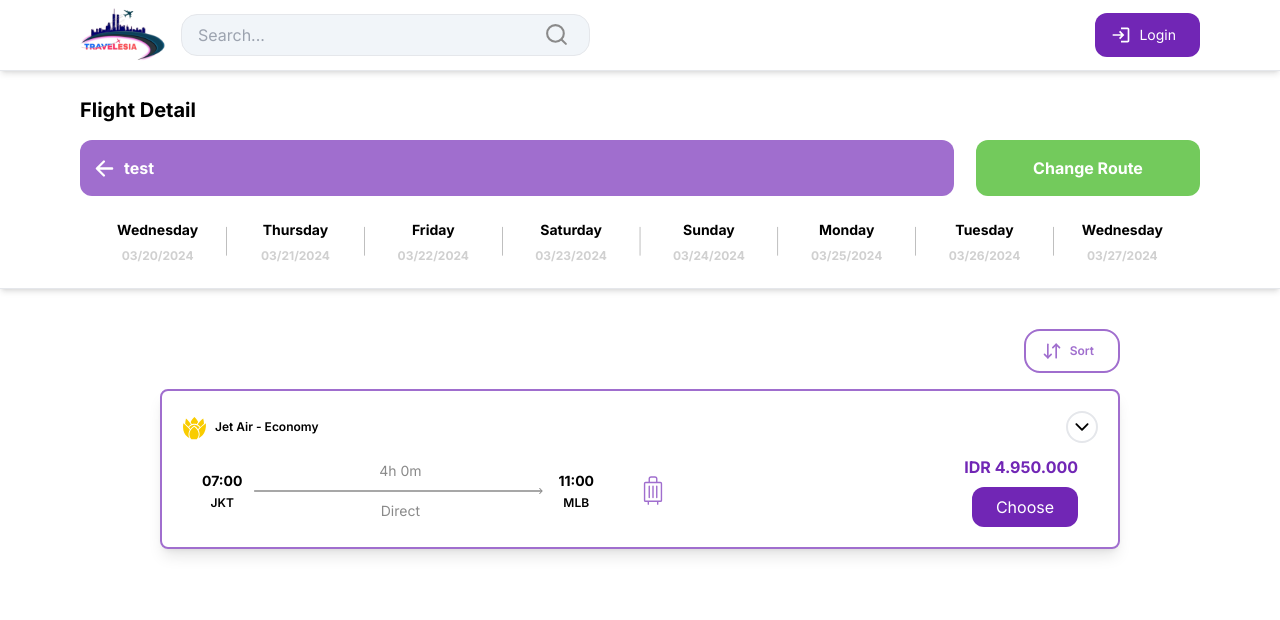
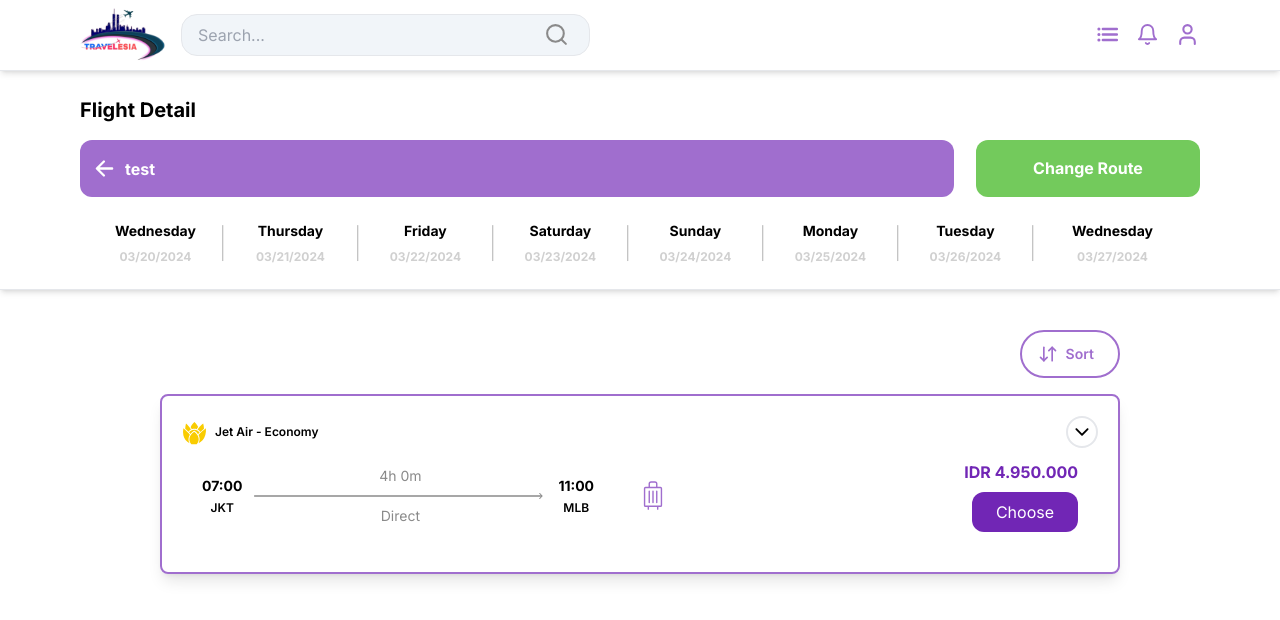
Before and after one commit to arfindwio/Travelesia-FE, a Next.js app: page /flight in a window 1280 px wide. Shown: the top 620 px of the page. Built offline with nearby package versions, Linux system fonts and the light colour scheme.

Commit message:
feat: update FlightCard

```diff
--- a/package.json
+++ b/package.json
@@ -9,6 +9,9 @@
     "lint": "next lint"
   },
   "dependencies": {
+    "@emotion/react": "^11.11.4",
+    "@emotion/styled": "^11.11.0",
+    "@mui/material": "^5.15.14",
     "next": "14.1.3",
     "react": "^18",
     "react-dom": "^18",
--- a/src/app/flight/page.tsx
+++ b/src/app/flight/page.tsx
@@ -14,9 +14,9 @@ const Flight = () => {
       <div className="flex w-full flex-col gap-4 border-b bg-neutral-5 px-20 pb-4 pt-24 shadow-md">
         <h1 className="text-xl font-bold">Flight Detail</h1>
         <div className="flex justify-between gap-4">
-          <div className="relative flex w-[78%] items-center rounded-xl bg-primary-3 px-3 py-4 text-neutral-5">
-            <IoArrowBack size={25} className="absolute left-3 top-4" />
-            <p className="pl-8 text-base font-bold">test</p>
+          <div className="flex w-[78%] items-center rounded-xl bg-primary-3 px-3 py-4 text-neutral-5">
+            <IoArrowBack size={25} />
+            <p className="pl-2 text-base font-bold">test</p>
           </div>
           <Link href="/" className="w-[20%] rounded-xl bg-alert-green px-3 py-4 text-center text-base font-bold text-neutral-5">
             Change Route
--- a/src/components/Card/FlightCard.tsx
+++ b/src/components/Card/FlightCard.tsx
@@ -1,24 +1,31 @@
 "use client";
 
 import Image from "next/image";
+import { useState } from "react";
 
 // Icons
 import { GiLotus } from "react-icons/gi";
-import { IoIosArrowDown } from "react-icons/io";
+import { IoIosArrowDown, IoIosArrowUp } from "react-icons/io";
 import { PiSuitcaseRollingLight } from "react-icons/pi";
 
-const FlightCard = () => {
+const FlightCard: React.FC = () => {
+  const [flightDetail, setFlightDetail] = useState<boolean>(false);
   return (
     <>
-      <div className="rounded-lg border-2 border-primary-3 p-5 shadow-lg">
-        <div className="flex flex-col gap-3">
+      <div className="group rounded-lg border-2 border-primary-3 p-5 shadow-lg">
+        <div
+          className="flex cursor-pointer flex-col gap-3 pb-5"
+          onClick={() => {
+            setFlightDetail(!flightDetail);
+          }}
+        >
           <div className="flex justify-between">
             <div className="flex w-2/3 items-center gap-2">
               <GiLotus size={25} className="text-alert-yellow" />
               <p className="text-xs font-semibold">Jet Air - Economy</p>
             </div>
-            <div className="cursor-pointer rounded-full border-2 p-1">
-              <IoIosArrowDown size={20} className="font-semibold" />
+            <div className="cursor-pointer rounded-full border-2 p-1 hover:border-primary-3 group-hover:border-primary-3">
+              {flightDetail ? <IoIosArrowUp size={20} className="font-semibold" /> : <IoIosArrowDown size={20} className="font-semibold" />}
             </div>
           </div>
           <div className="flex justify-between px-5">
@@ -44,6 +51,40 @@ const FlightCard = () => {
             </div>
           </div>
         </div>
+        {flightDetail ? (
+          <div className="flex flex-col gap-2 border-t-2 border-neutral-3 px-4 py-6">
+            <div className="flex flex-col pb-2">
+              <h5 className="mb-2 text-sm font-bold text-primary">Flight Detail</h5>
+              <div className="flex items-center justify-between">
+                <h5 className="text-base font-bold text-primary">07:00</h5>
+                <p className="text-sm font-bold text-primary-3">Departure</p>
+              </div>
+              <p className="text-sm font-normal">03 Maret 2023</p>
+              <p className="text-sm font-medium">Soekarno Hatta - Terminal 1A Domestik</p>
+            </div>
+            <div className="mx-auto w-[40%] border-b-2 border-neutral-4"></div>
+            <div className="flex items-center gap-3 px-4 py-2">
+              <GiLotus size={25} className="text-alert-yellow" />
+              <div className="flex flex-col">
+                <h5 className="text-sm font-bold">Jet Air - Economy</h5>
+                <h5 className="mb-3 text-sm font-bold">JT - 203</h5>
+                <p className="text-xs font-semibold">Information :</p>
+                <p className="text-sm font-normal">Baggage 20 kg</p>
+                <p className="text-sm font-normal">Cabin baggage 7 kg</p>
+                <p className="text-sm font-normal">In Flight Entertainment</p>
+              </div>
+            </div>
+            <div className="mx-auto w-[40%] border-b-2 border-neutral-4"></div>
+            <div className="flex flex-col pt-2">
+              <div className="flex items-center justify-between">
+                <h5 className="text-base font-bold text-primary">11:00</h5>
+                <p className="text-sm font-bold text-primary-3">Arrival</p>
+              </div>
+              <p className="text-sm font-normal">03 Maret 2023</p>
+              <p className="text-sm font-medium">Melbourne International Airport</p>
+            </div>
+          </div>
+        ) : null}
       </div>
     </>
   );
--- a/src/components/FilterButton/DateFilterButton.tsx
+++ b/src/components/FilterButton/DateFilterButton.tsx
@@ -19,19 +19,19 @@ const DateFilterButton = () => {
   }
 
   return (
-    <div className="flex w-full items-center gap-2 px-5">
+    <div className="flex w-full items-center px-5">
       {dates.map((date, index) => {
         const formattedDate = date.toLocaleDateString("en-US", { weekday: "long", year: "numeric", month: "2-digit", day: "2-digit" });
         const [dayName, monthDate] = formattedDate.split(", ");
         return (
-          <>
-            <div key={index} className="group flex w-[12%] cursor-pointer flex-col gap-2 rounded-lg py-2 text-center hover:bg-primary-3 hover:text-neutral-5">
+          <div key={index} className="flex w-full items-center">
+            <div className="group flex w-full cursor-pointer flex-col gap-2 rounded-lg py-2 text-center hover:bg-primary-3 hover:text-neutral-5">
               <p className="text-sm font-bold ">{dayName}</p>
               <p className="text-xs font-bold text-neutral-4 group-hover:text-neutral-5">{monthDate}</p>
             </div>
 
-            {index < 7 ? <div className="text w-fit text-2xl font-thin text-neutral-3">|</div> : null}
-          </>
+            {index < 7 ? <div className="text w-fit px-2 text-center text-3xl font-thin text-neutral-3">|</div> : null}
+          </div>
         );
       })}
     </div>
--- a/src/components/FilterButton/SortFilterButton.tsx
+++ b/src/components/FilterButton/SortFilterButton.tsx
@@ -1,14 +1,127 @@
 "use client";
 
+import { useState } from "react";
+import Menu from "@mui/material/Menu";
+import MenuItem from "@mui/material/MenuItem";
+
+// Icons
 import { LuArrowDownUp } from "react-icons/lu";
-import { GiLotus } from "react-icons/gi";
+import { FaCheck } from "react-icons/fa6";
 
-const SortFilterButton = () => {
+const SortFilterButton: React.FC = () => {
+  const [filter, setFilter] = useState<string | null>(null);
+  const [anchorEl, setAnchorEl] = useState<null | HTMLElement>(null);
+  const open = Boolean(anchorEl);
+
+  const handleClick = (event: React.MouseEvent<HTMLButtonElement>) => {
+    setAnchorEl(event.currentTarget);
+  };
+
+  const handleFilter = (filter: string) => {
+    setAnchorEl(null);
+    setFilter(filter);
+  };
+
   return (
-    <div className="group relative ml-auto flex w-fit cursor-pointer items-center rounded-2xl border-2 border-primary-3 bg-neutral-5 px-6 py-3 hover:border-neutral-5 hover:bg-primary">
-      <LuArrowDownUp size={20} className="absolute left-4 text-primary-3 group-hover:text-neutral-5" />
-      <p className="pl-5 text-xs font-semibold text-primary-3 group-hover:text-neutral-5">Sort</p>
-    </div>
+    <>
+      <button
+        className="group ml-auto flex w-fit cursor-pointer items-center gap-2 rounded-full border-2 border-primary-3 bg-neutral-5 py-3 pl-4 pr-6 hover:border-neutral-5 hover:bg-primary"
+        id="basic-button"
+        aria-controls={open ? "basic-menu" : undefined}
+        aria-haspopup="true"
+        aria-expanded={open ? "true" : undefined}
+        onClick={handleClick}
+      >
+        <LuArrowDownUp size={20} className="text-primary-3 group-hover:text-neutral-5" />
+        <p className="text-sm font-semibold text-primary-3 group-hover:text-neutral-5">Sort</p>
+      </button>
+      <Menu
+        id="basic-menu"
+        anchorEl={anchorEl}
+        open={open}
+        onClose={() => {
+          setAnchorEl(null);
+        }}
+        MenuListProps={{
+          "aria-labelledby": "basic-button",
+        }}
+      >
+        <div className="py-2">
+          <div onClick={() => handleFilter("cheapest")} className={`${filter === "cheapest" ? `bg-primary text-neutral-5` : ""} flex w-[18rem] cursor-pointer hover:bg-primary hover:text-neutral-5`}>
+            <div className="mx-3 flex w-full items-center justify-between border-b-2 py-2">
+              <p className="text-sm">
+                <span className="font-bold">Price </span>- Cheapest
+              </p>
+              {filter === "cheapest" ? (
+                <div className="rounded-full bg-alert-green p-1">
+                  <FaCheck size={15} className="text-neutral-5" />
+                </div>
+              ) : null}
+            </div>
+          </div>
+          <div onClick={() => handleFilter("duration")} className={`${filter === "duration" ? `bg-primary text-neutral-5` : ""} flex w-[18rem] cursor-pointer hover:bg-primary hover:text-neutral-5`}>
+            <div className="mx-3 flex w-full items-center justify-between border-b-2 py-2">
+              <p className="text-sm">
+                <span className="font-bold">Duration </span>- Sort Duration
+              </p>
+              {filter === "duration" ? (
+                <div className="rounded-full bg-alert-green p-1">
+                  <FaCheck size={15} className="text-neutral-5" />
+                </div>
+              ) : null}
+            </div>
+          </div>
+          <div onClick={() => handleFilter("earliest departure")} className={`${filter === "earliest departure" ? `bg-primary text-neutral-5` : ""} flex w-[18rem] cursor-pointer hover:bg-primary hover:text-neutral-5`}>
+            <div className="mx-3 flex w-full items-center justify-between border-b-2 py-2">
+              <p className="text-sm">
+                <span className="font-bold">Departure </span>- Earliest
+              </p>
+              {filter === "earliest departure" ? (
+                <div className="rounded-full bg-alert-green p-1">
+                  <FaCheck size={15} className="text-neutral-5" />
+                </div>
+              ) : null}
+            </div>
+          </div>
+          <div onClick={() => handleFilter("latest departure")} className={`${filter === "latest departure" ? `bg-primary text-neutral-5` : ""} flex w-[18rem] cursor-pointer hover:bg-primary hover:text-neutral-5`}>
+            <div className="mx-3 flex w-full items-center justify-between border-b-2 py-2">
+              <p className="text-sm">
+                <span className="font-bold">Departure </span>- Latest
+              </p>
+              {filter === "latest departure" ? (
+                <div className="rounded-full bg-alert-green p-1">
+                  <FaCheck size={15} className="text-neutral-5" />
+                </div>
+              ) : null}
+            </div>
+          </div>
+          <div onClick={() => handleFilter("earliest arrival")} className={`${filter === "earliest arrival" ? `bg-primary text-neutral-5` : ""} flex w-[18rem] cursor-pointer hover:bg-primary hover:text-neutral-5`}>
+            <div className="mx-3 flex w-full items-center justify-between border-b-2 py-2">
+              <p className="text-sm">
+                <span className="font-bold">Arrival </span>- Earliest
+              </p>
+              {filter === "earliest arrival" ? (
+                <div className="rounded-full bg-alert-green p-1">
+                  <FaCheck size={15} className="text-neutral-5" />
+                </div>
+              ) : null}
+            </div>
+          </div>
+          <div onClick={() => handleFilter("latest arrival")} className={`${filter === "latest arrival" ? `bg-primary text-neutral-5` : ""} flex w-[18rem] cursor-pointer hover:bg-primary hover:text-neutral-5`}>
+            <div className="justify-betwee mx-3 flex w-full items-center">
+              <p className="text-sm">
+                <span className="font-bold">Arrival </span>- Latest
+              </p>
+              {filter === "latest arrival" ? (
+                <div className="rounded-full bg-alert-green p-1">
+                  <FaCheck size={15} className="text-neutral-5" />
+                </div>
+              ) : null}
+            </div>
+          </div>
+        </div>
+      </Menu>
+    </>
   );
 };
 
--- a/src/components/Navbar/UserActionButton.tsx
+++ b/src/components/Navbar/UserActionButton.tsx
@@ -1,14 +1,28 @@
 import Image from "next/image";
 import Link from "next/link";
 
+// Icons
 import { MdLogin } from "react-icons/md";
+import { IoList } from "react-icons/io5";
+import { FiBell } from "react-icons/fi";
+import { LuUser } from "react-icons/lu";
 
 const UserActionButton = () => {
-  const user = false;
+  const user = true;
   return (
     <>
       {user ? (
-        <div className=""></div>
+        <div className="flex items-center gap-4">
+          <Link href="/" className="text-primary-3">
+            <IoList size={25} />
+          </Link>
+          <Link href="/" className="text-primary-3">
+            <FiBell size={23} />
+          </Link>
+          <Link href="/" className="text-primary-3">
+            <LuUser size={25} />
+          </Link>
+        </div>
       ) : (
         <div className="relative flex rounded-xl bg-primary px-6 py-3 text-neutral-5">
           <MdLogin size={20} className="absolute left-4" />
--- a/tailwind.config.ts
+++ b/tailwind.config.ts
@@ -39,4 +39,5 @@ const config: Config = {
   },
   plugins: [],
 };
+
 export default config;
```
Also changed, not shown: 1 other file (tests, documents, lock files or other folders).
